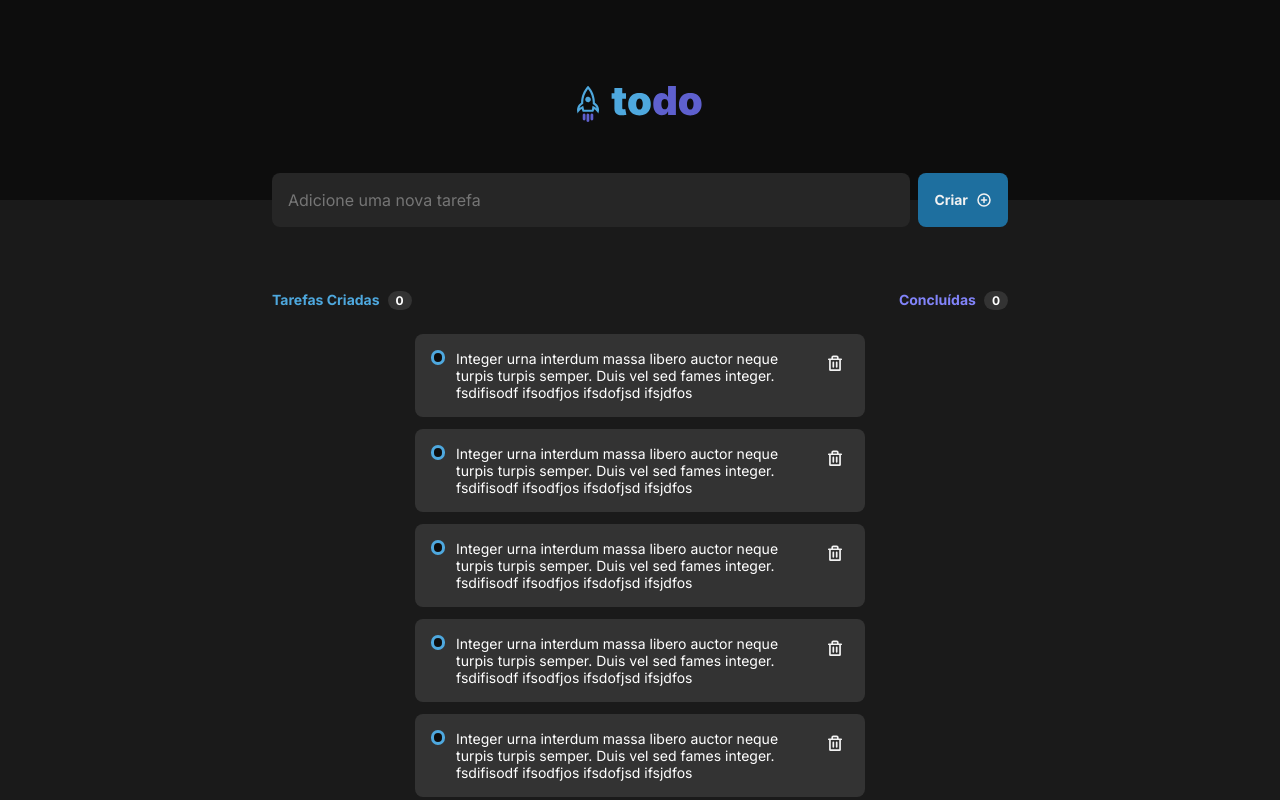
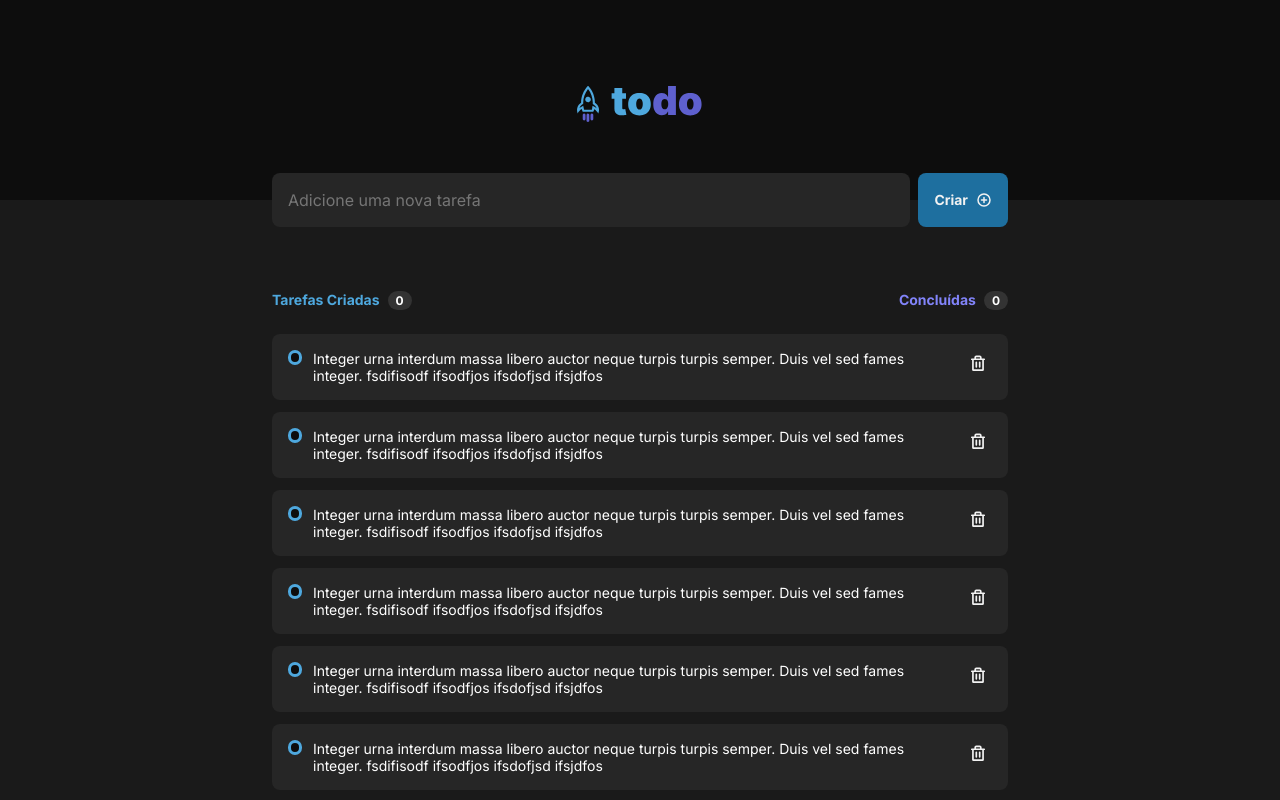
Before and after one commit to adonisamarante/todo-tasks-list-dsf, a React (Vite) app: page / in a window 1280 px wide. Shown: the top 800 px of the page. Built offline with nearby package versions, Linux system fonts and the light colour scheme.

Commit message:
style: task width and bg color

```diff
--- a/src/components/Task.module.css
+++ b/src/components/Task.module.css
@@ -1,6 +1,6 @@
 .task {
-  width: 28.12rem;
-  background-color: var(--gray-400);
+  width: 100%;
+  background-color: var(--gray-500);
 
   display: flex;
   justify-content: space-between;
```
